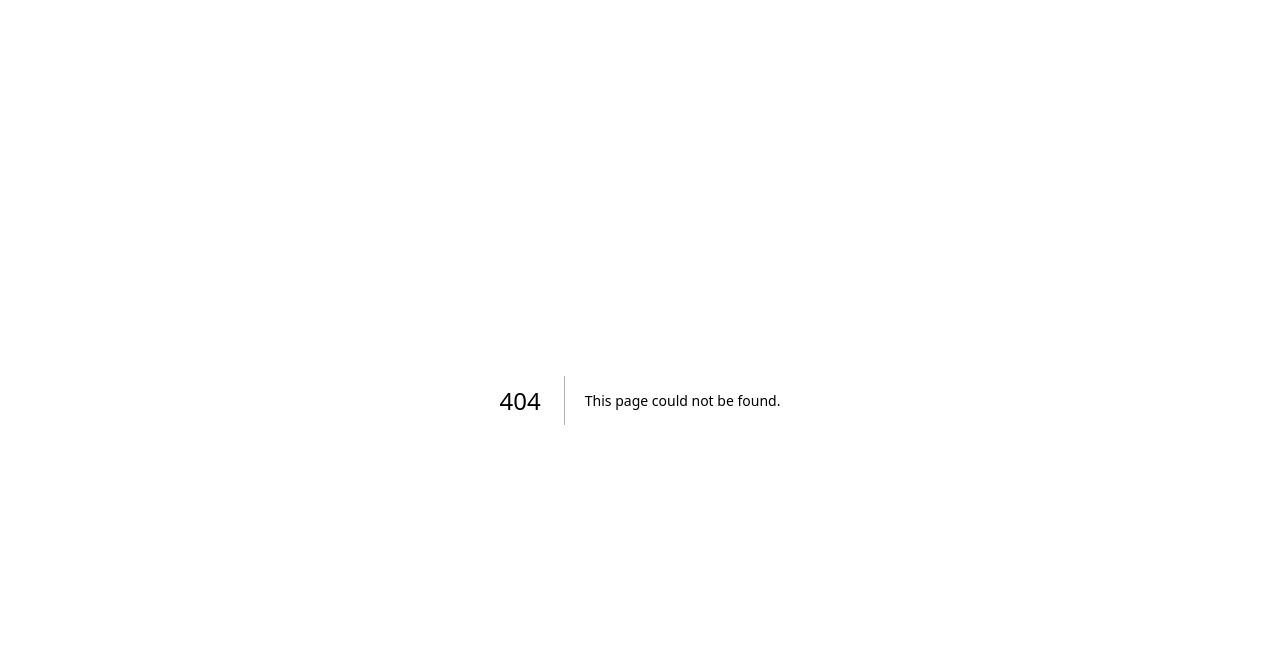
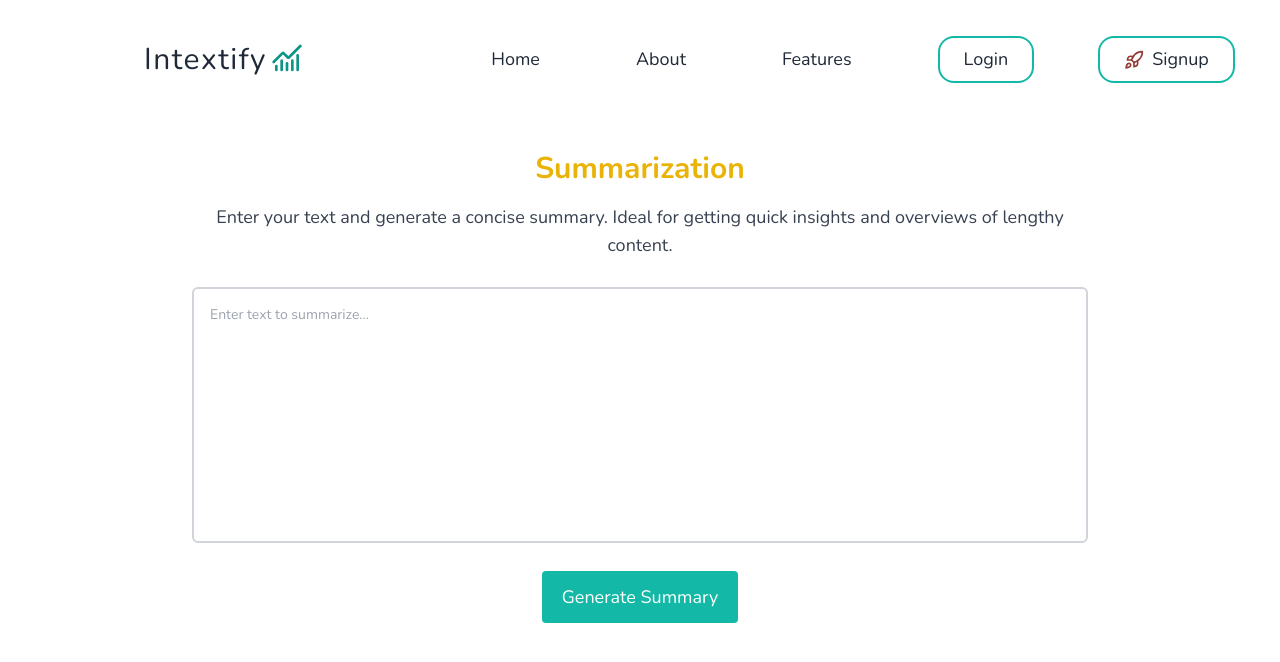
Before and after one commit to rupeshbug/capstone_project, a Next.js app: page /summarize in a window 1280 px wide. Before the commit this address had no page. Shown: the top 662 px of the page. Built offline with nearby package versions, Linux system fonts and the light colour scheme.

Commit message:
summarization feature

```diff
--- a/package.json
+++ b/package.json
@@ -9,8 +9,11 @@
     "lint": "next lint"
   },
   "dependencies": {
+    "@google/generative-ai": "^0.16.0",
+    "langchain": "^0.2.15",
     "lucide-react": "^0.426.0",
     "next": "14.2.5",
+    "pdf-parse": "^1.1.1",
     "react": "^18",
     "react-dom": "^18",
     "react-intersection-observer": "^9.13.0",
--- /dev/null
+++ b/src/app/api/summarize/route.js
@@ -0,0 +1,33 @@
+import { GoogleGenerativeAI } from "@google/generative-ai";
+import { NextResponse } from "next/server";
+
+export async function POST(req) {
+  const apiKey = process.env.GOOGLE_API_KEY;
+
+  if (!apiKey) {
+    return NextResponse.json({ error: "API key is missing" }, { status: 500 });
+  }
+
+  const genAI = new GoogleGenerativeAI(apiKey);
+
+  try {
+    const model = genAI.getGenerativeModel({ model: "gemini-pro" });
+
+    const data = await req.json();
+    if (!data.text) {
+      return NextResponse.json({ error: "Text is required" }, { status: 400 });
+    }
+
+    const prompt = data.text + ". Summarize this text.";
+    const result = await model.generateContent(prompt);
+    const responseText = await result.response.text();
+
+    return NextResponse.json({ summary: responseText });
+  } catch (error) {
+    console.error("Error generating summary:", error);
+    return NextResponse.json(
+      { error: "Internal server error" },
+      { status: 500 }
+    );
+  }
+}
--- /dev/null
+++ b/src/app/summarize/page.jsx
@@ -0,0 +1,20 @@
+import Head from "next/head";
+import Summarization from "../../components/Summarization";
+
+export default function Home() {
+  return (
+    <div className="">
+      <Head>
+        <title>Summarization Feature</title>
+        <meta
+          name="description"
+          content="Summarization feature using Google GenerativeAI"
+        />
+        <link rel="icon" href="/favicon.ico" />
+      </Head>
+      <main className="p-4">
+        <Summarization />
+      </main>
+    </div>
+  );
+}
--- /dev/null
+++ b/src/components/Summarization.jsx
@@ -0,0 +1,77 @@
+"use client";
+
+import { useState } from "react";
+import Navbar from "./Navbar";
+
+export default function Summarization() {
+  const [text, setText] = useState("");
+  const [summary, setSummary] = useState("");
+  const [loading, setLoading] = useState(false);
+  const [error, setError] = useState("");
+
+  const handleGenerate = async () => {
+    setLoading(true);
+    setError("");
+    try {
+      const response = await fetch("/api/summarize", {
+        method: "POST",
+        headers: {
+          "Content-Type": "application/json",
+        },
+        body: JSON.stringify({ text }),
+      });
+
+      const data = await response.json();
+
+      if (response.ok) {
+        setSummary(data.summary);
+      } else {
+        setError(data.error || "An error occurred");
+      }
+    } catch (error) {
+      console.error("Error:", error);
+      setError("An error occurred while fetching the summary.");
+    } finally {
+      setLoading(false);
+    }
+  };
+
+  return (
+    <>
+      <Navbar />
+      <main className="flex min-h-screen flex-col items-center p-5 md:p-12">
+        <div className="max-w-4xl w-full flex-col items-center justify-center text-sm lg:flex">
+          <h1 className="text-3xl mb-4 font-bold text-center text-yellow-500">
+            Summarization
+          </h1>
+          <p className="text-center mb-7 text-lg text-gray-700">
+            Enter your text and generate a concise summary. Ideal for getting
+            quick insights and overviews of lengthy content.
+          </p>
+          <textarea
+            className="w-full h-64 p-4 border-2 border-gray-300 rounded-md resize-none"
+            value={text}
+            onChange={(e) => setText(e.target.value)}
+            placeholder="Enter text to summarize..."
+          />
+          <button
+            className="bg-teal-500 text-white text-lg px-5 py-3 mt-7 hover:bg-teal-600 rounded"
+            onClick={handleGenerate}
+            disabled={loading}
+          >
+            {loading ? "Generating..." : "Generate Summary"}
+          </button>
+
+          {error && <p className="text-red-500 mt-4">{error}</p>}
+
+          {summary && (
+            <div className="bg-gray-100 border-2 border-gray-300 rounded-md mt-7 px-4 py-7 w-full">
+              <h2 className="text-xl mb-3 font-semibold">Summary:</h2>
+              <p>{summary}</p>
+            </div>
+          )}
+        </div>
+      </main>
+    </>
+  );
+}
```
Also changed, not shown: 2 other files (tests, documents, lock files or other folders).
